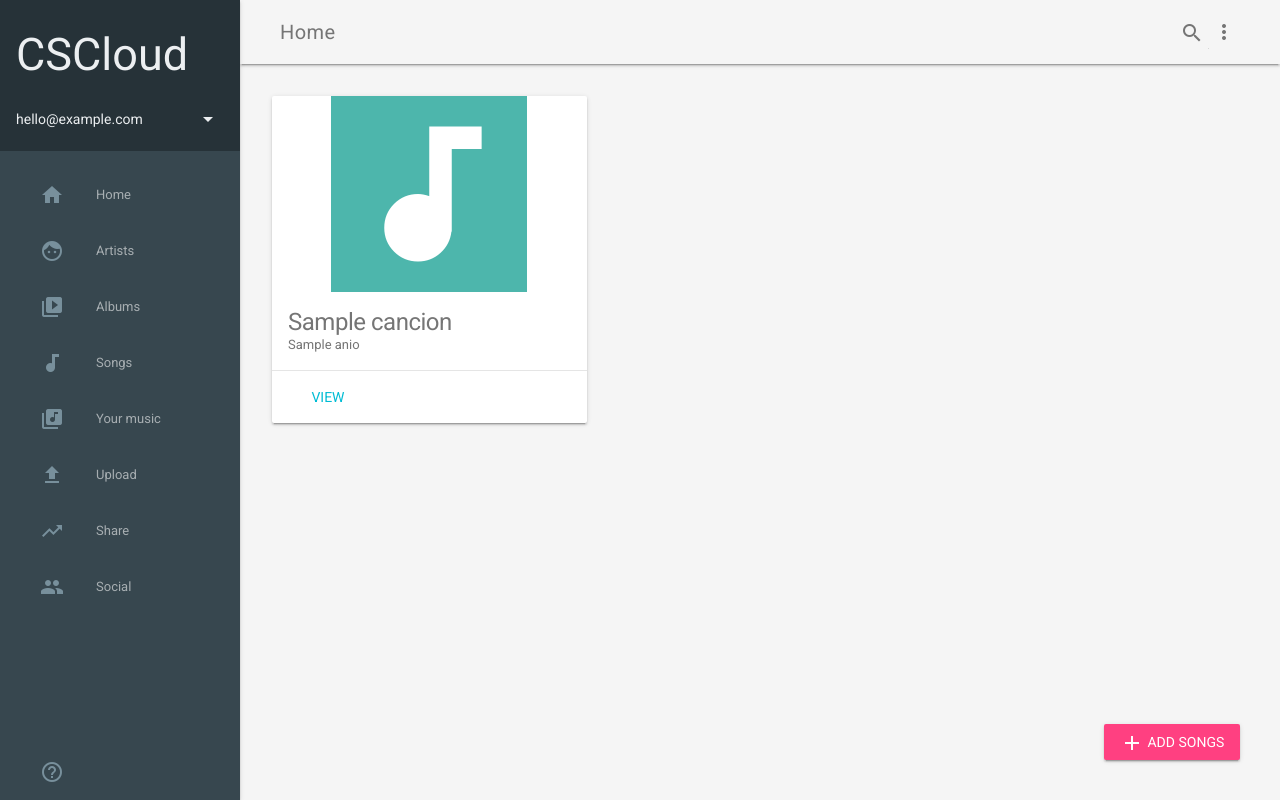
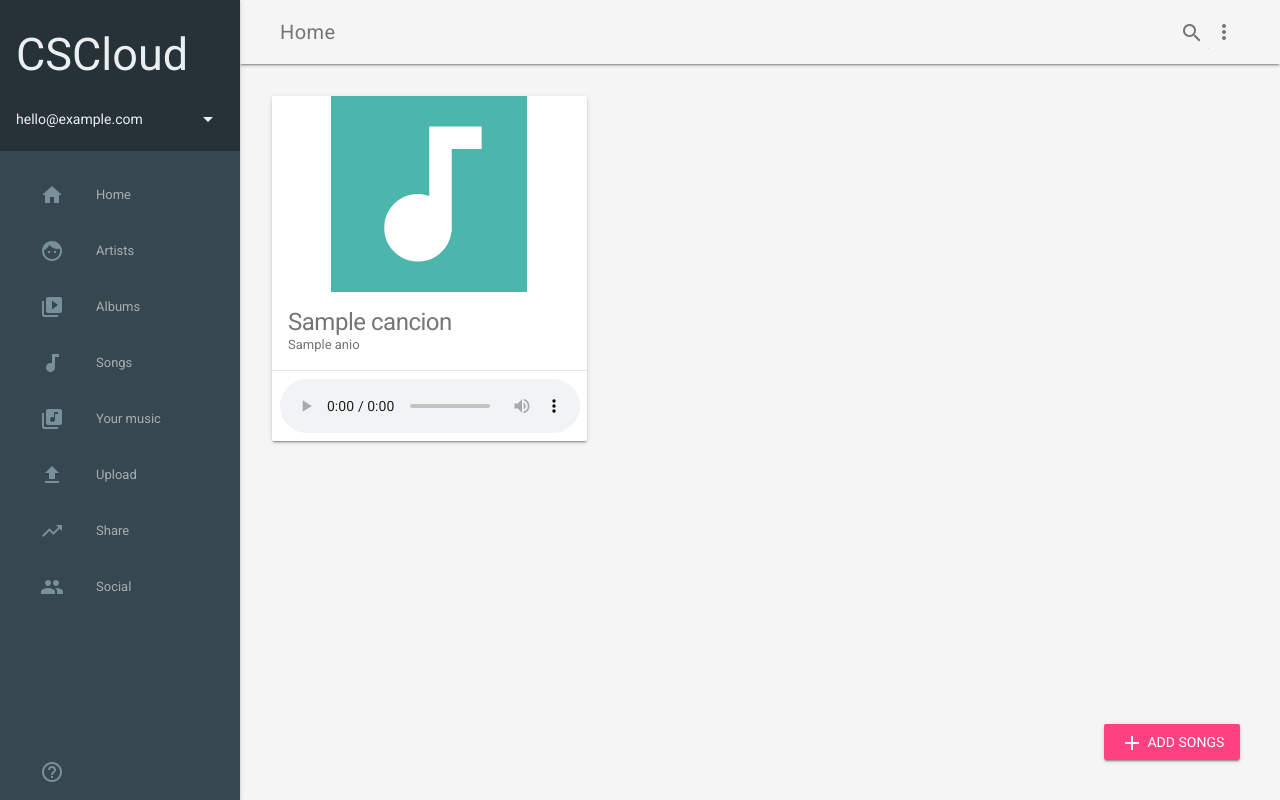
Before and after one commit to jonatan-castaneda/csoundcloud, a Django app: template templates/landing/canciones.html in a window 1280 px wide. Run offline with Django 3.2, Linux system fonts and the light colour scheme; the template is opened without the code that fills it: most values are stand-ins (such as "Sample title", 1, 10 or a date in 2020).

Commit message:
Reproduccion de los mp3

```diff
--- a/csoundcloud/urls.py
+++ b/csoundcloud/urls.py
@@ -1,9 +1,11 @@
 from django.conf.urls import url,include #agrego include
 from django.contrib import admin
 import csoundcloud.api_urls as api_urls#hago este import
+from django.conf.urls.static import static
+from django.conf import settings
 
 urlpatterns = [
     url(r'^admin/', admin.site.urls),
     url(r'^api/v1/', include(api_urls)),
     url(r'^', include('modules.landing.urls', namespace="landing"))
-]
+] + static(settings.MEDIA_URL, document_root=settings.MEDIA_ROOT)
--- a/templates/base.html
+++ b/templates/base.html
@@ -100,7 +100,7 @@
           <a class="mdl-navigation__link" href="{% url 'landing:albums' %}"><i class="mdl-color-text--blue-grey-400 material-icons" role="presentation">video_library</i>Albums</a>
           <a class="mdl-navigation__link" href="{% url 'landing:canciones' %}"><i class="mdl-color-text--blue-grey-400 material-icons" role="presentation">audiotrack</i>Songs</a>
           <a class="mdl-navigation__link" href=""><i class="mdl-color-text--blue-grey-400 material-icons" role="presentation">library_music</i>Your music</a>
-          <a class="mdl-navigation__link" href=""><i class="mdl-color-text--blue-grey-400 material-icons" role="presentation">file_upload</i>Upload</a>
+          <a class="mdl-navigation__link" href="{% url 'landing:add_cancion' %}"><i class="mdl-color-text--blue-grey-400 material-icons" role="presentation">file_upload</i>Upload</a>
           <a class="mdl-navigation__link" href=""><i class="mdl-color-text--blue-grey-400 material-icons" role="presentation">trending_up</i>Share</a>
           <a class="mdl-navigation__link" href=""><i class="mdl-color-text--blue-grey-400 material-icons" role="presentation">people</i>Social</a>
           <div class="mdl-layout-spacer"></div>
--- a/templates/landing/add_cancion.html
+++ b/templates/landing/add_cancion.html
@@ -2,7 +2,7 @@
 
 {% block content %}
         <div class="mdl-grid demo-content">
-          <form action="{% url 'landing:add_cancion' %}" method="post">
+          <form action="{% url 'landing:add_cancion' %}" method="post" enctype="multipart/form-data">
             {% csrf_token %}
             <div class="mdl-textfield mdl-js-textfield mdl-textfield--floating-label ">
               <label for="nombre" class="mdl-textfield__label">Nombre</label>
--- a/templates/landing/canciones.html
+++ b/templates/landing/canciones.html
@@ -29,7 +29,10 @@
                 {{cancion.anio}}
               </div>
               <div class="mdl-card__actions mdl-card--border">
-                <a href="#" class="mdl-button mdl-js-button mdl-js-ripple-effect">View</a>
+                <audio controls>
+                  <source src="/media/{{cancion.url_cancion}}" type="audio/mpeg">
+                Your browser does not support the audio element.
+                </audio>
               </div>
             </div>
             {% endfor %}
```
Also changed, not shown: modules/landing/views.py (+6 -2 lines), 2 other files.
